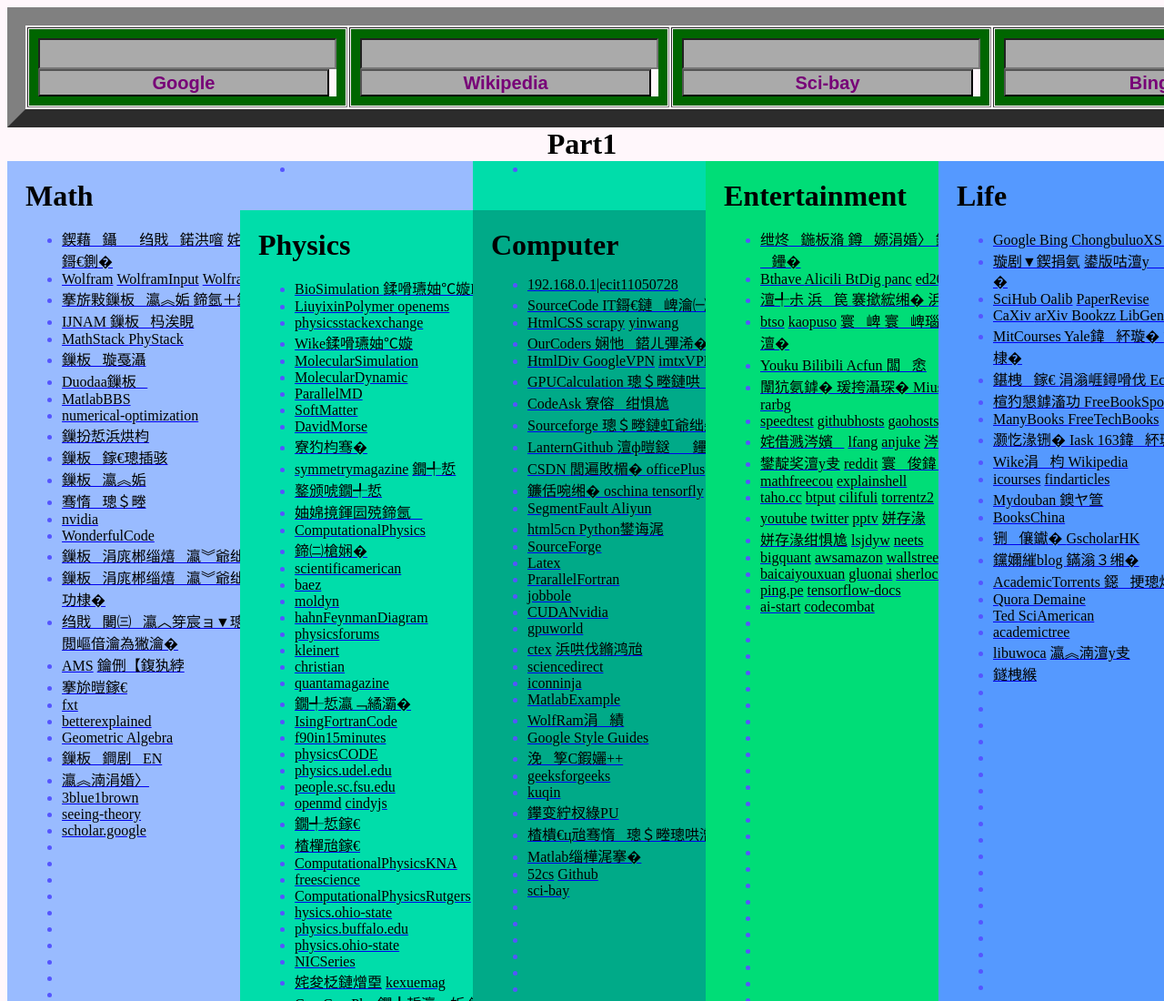
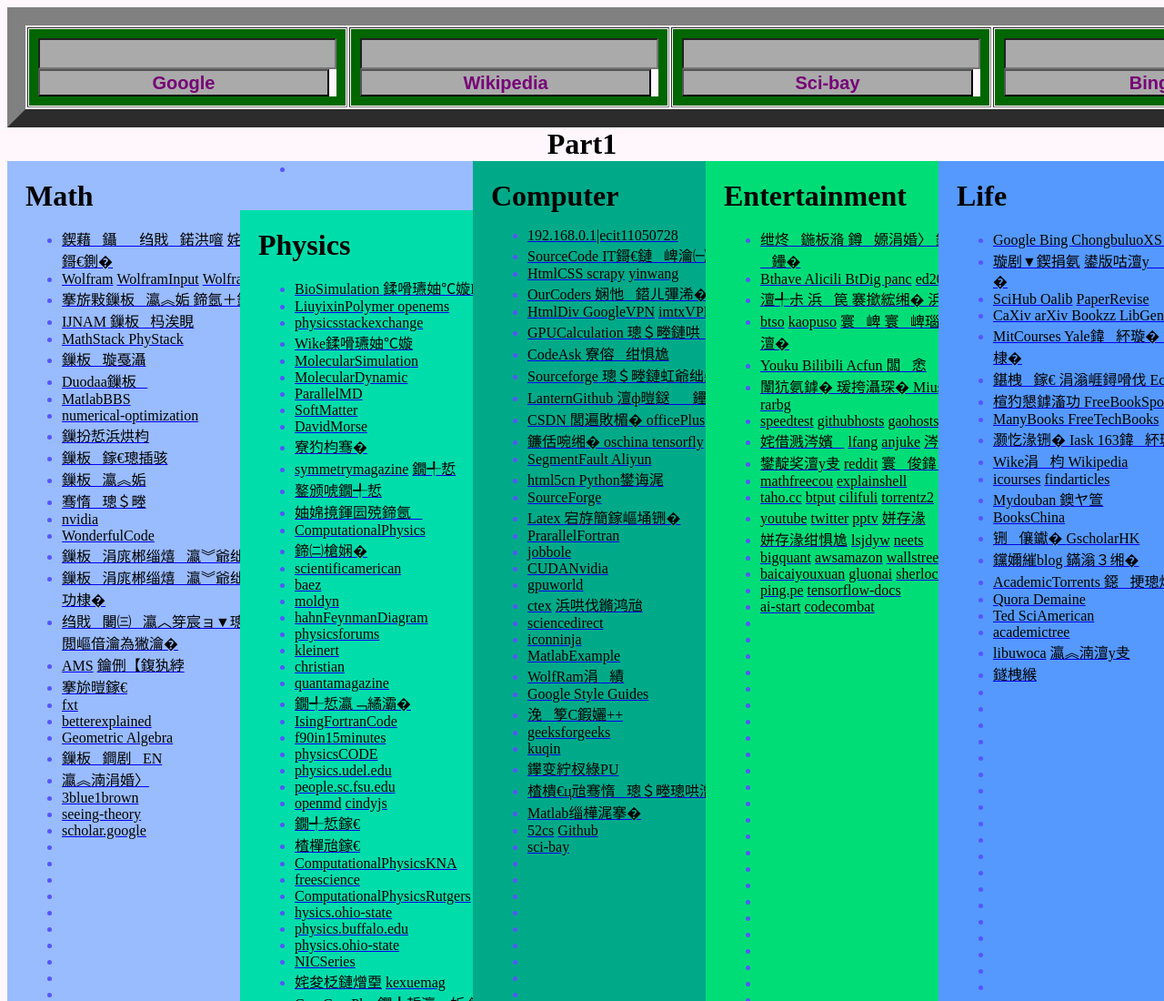
Before and after one commit to DaohongMei/DaohongMei.github.io, a plain HTML site: page index.html in a window 1280 px wide. Shown: the top 1100 px of the page at 91% size. Drawn offline with Linux system fonts and the light colour scheme.

Commit message:
Update index.html

```diff
--- a/index.html
+++ b/index.html
@@ -1085,6 +1085,7 @@ text-align:center;
 
             <li>
               <a href="http://www.latexstudio.net/"target="_blank"><f2> Latex </f2></a>
+              <a href="https://cuiqingcai.com/1052.html"target="_blank"><f2> 崔庆才爬虫 </f2></a>
             </li>
 
             <li>
```
